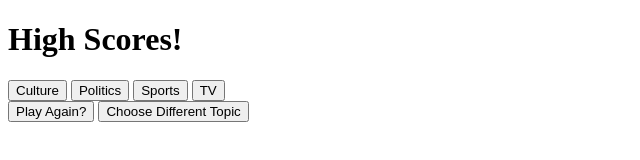
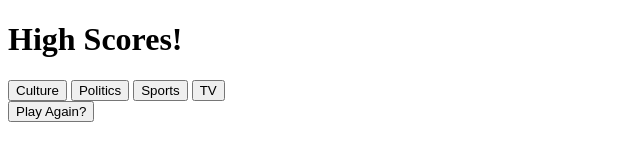
Before and after one commit to atollett/Bootcamp_Proj-2, a plain HTML site: page ViewHighscores.html in a window 1280 px wide. Shown: the whole page, without its empty margins (0-640 px from the left). Drawn offline with Linux system fonts and the light colour scheme.

Commit message:
deleted pick a diff topic as Play Again will just bring the user back to the homepage

```diff
--- a/ViewHighscores.html
+++ b/ViewHighscores.html
@@ -19,7 +19,6 @@
   <div class="score"></div>
 
   <button>Play Again?</button>
-  <button>Choose Different Topic</button>
 
 
 </body>
```
